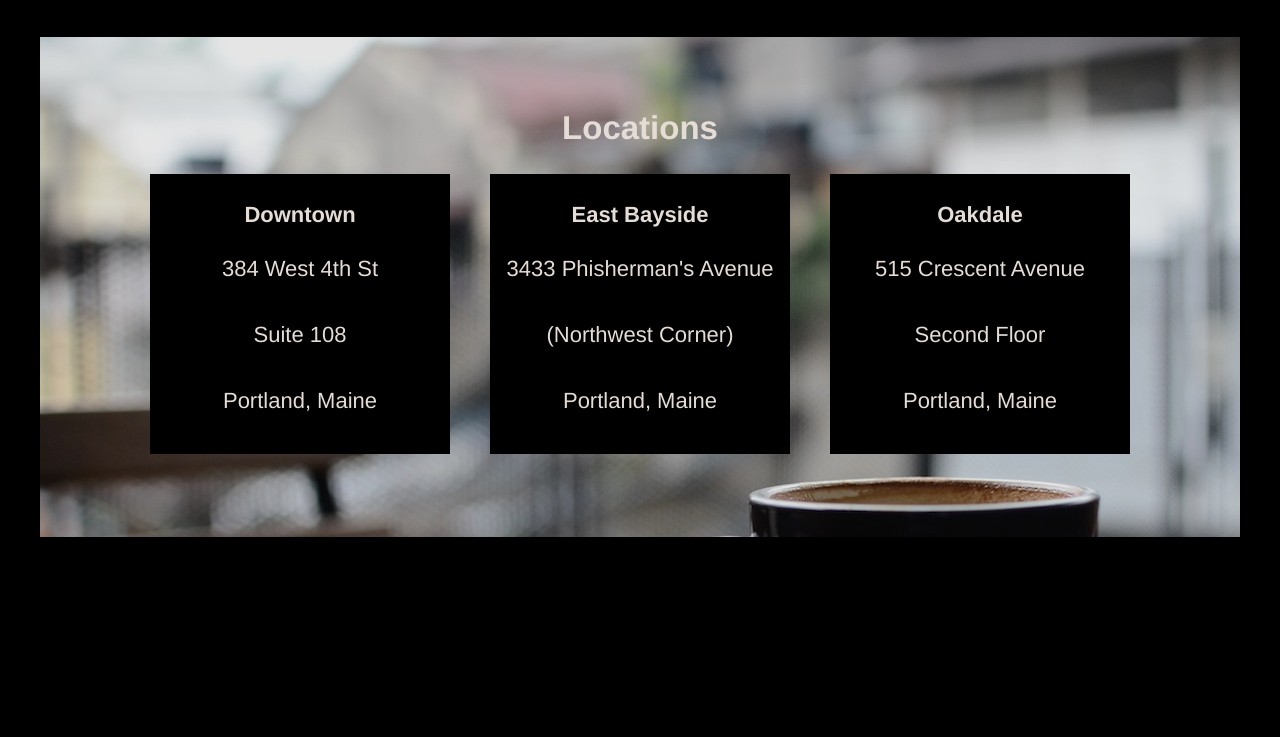
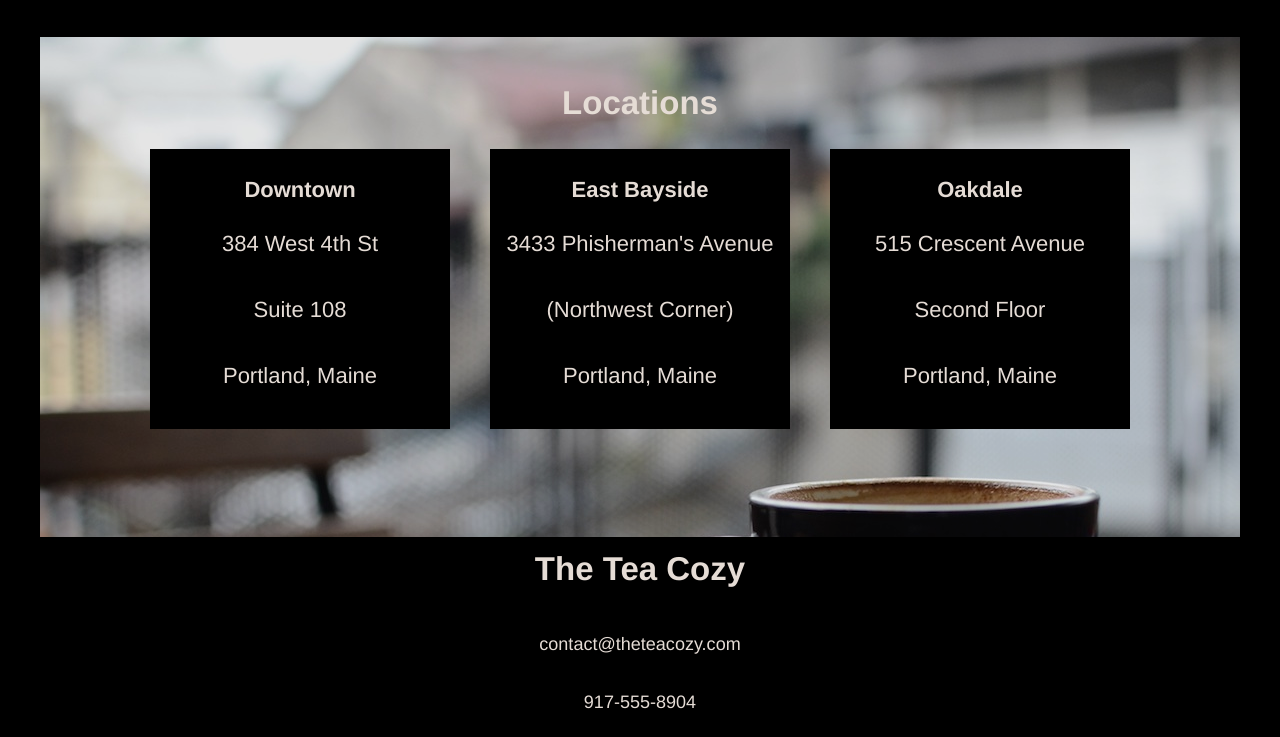
Before and after one commit to Islamkhan212/teacozy, a plain HTML site: page index.html in a window 1280 px wide. Shown: the part 1442-2179 px from the top of the page. Before the commit the page ends 1979 px from the top, so only its background shows below. Drawn offline with Linux system fonts and the light colour scheme.

Commit message:
complete contact section

```diff
--- a/index.html
+++ b/index.html
@@ -80,6 +80,12 @@
           </div>
         </div>
       </section>
+      <!-- Contact section -->
+      <section class="contact">
+        <h2>The Tea Cozy</h2>
+        <h5>contact@theteacozy.com</h5>
+        <h5>917-555-8904</h5>
+      </section>
     </main>
   </body>
 </html>
--- a/resources/css/style.css
+++ b/resources/css/style.css
@@ -26,6 +26,7 @@ a {
 h2, h4, h3 {
   font-weight: bold;
   padding: 10px;
+
 }
 .logo {
   display: flex;
@@ -108,8 +109,7 @@ p {
   align-items: center;
   justify-content: center;
   flex-wrap: wrap;
-  /* flex-wrap: wrap; */
-
+  margin-bottom: 50px;
 }
 .locations {
   width: 300px;
@@ -118,4 +118,16 @@ p {
   margin: 20px;
   padding-top: 20px;
   padding-bottom: 20px;
+
 }
+.contact {
+  height: 200px;
+
+}
+.contact h2 {
+  padding-top: 15px;
+}
+h5 {
+  font-size: 0.82em;
+  padding-top: 40px;
+}
```
